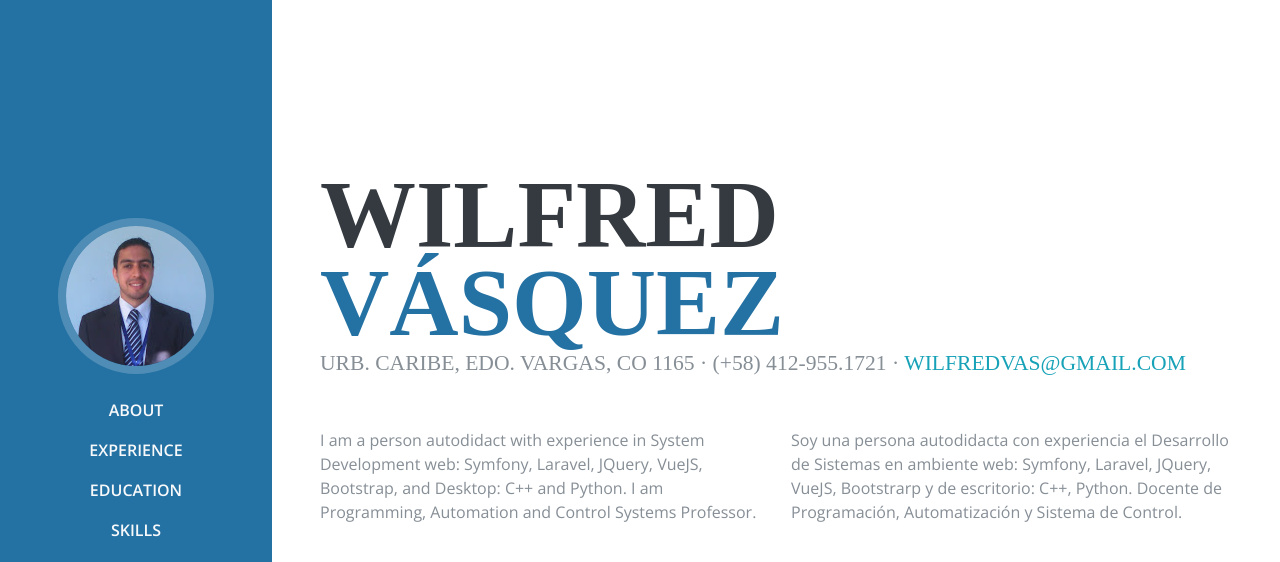
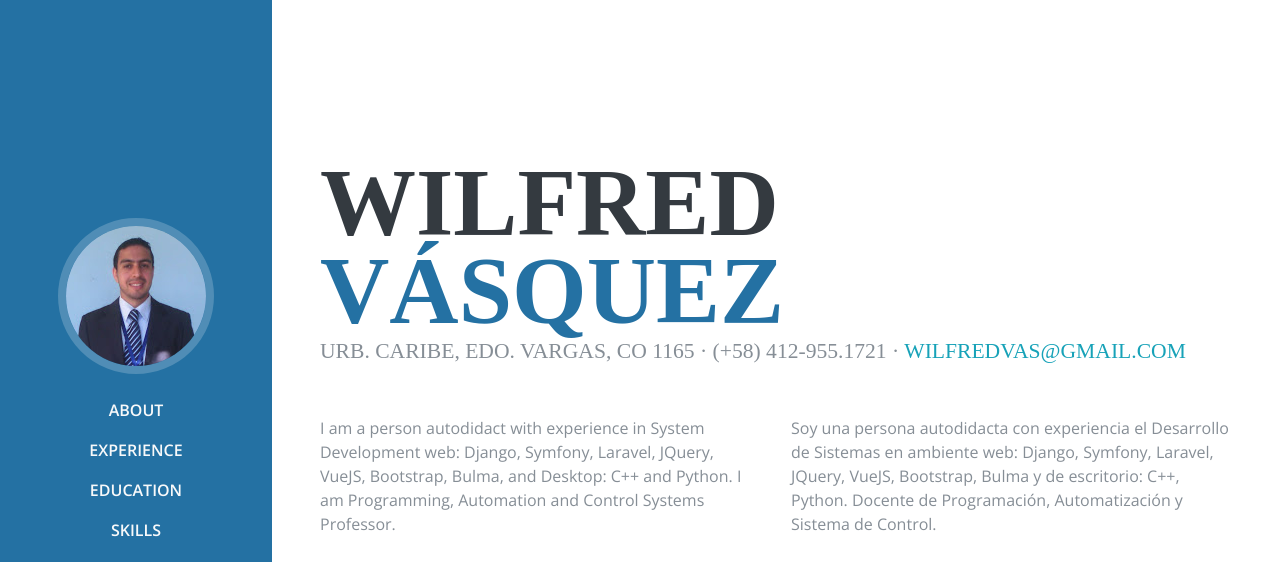
Before and after one commit to wilfredvasquez/wilfredvasquez.github.io, a plain HTML site: page index.html in a window 1280 px wide. Shown: the top 562 px of the page. Drawn offline with nearby package versions, Linux system fonts and the light colour scheme; a web font is replaced by a local one.

Commit message:
Se agrega como experiencia Django y Bulma Css en el resumen inicial

```diff
--- a/index.html
+++ b/index.html
@@ -75,10 +75,10 @@
           </div>
           <div class="row">
           	<div class="col-6">
-          		<p class="mb-5">I am a person autodidact with experience in System Development web: Symfony, Laravel, JQuery, VueJS, Bootstrap, and Desktop: C++ and Python. I am Programming, Automation and Control Systems  Professor.</p>
+          		<p class="mb-5">I am a person autodidact with experience in System Development web: Django, Symfony, Laravel, JQuery, VueJS, Bootstrap, Bulma, and Desktop: C++ and Python. I am Programming, Automation and Control Systems  Professor.</p>
           	</div>
           	<div class="col-6">
-          		<p class="mb-5">Soy una persona autodidacta con experiencia el Desarrollo de Sistemas en ambiente web: Symfony, Laravel, JQuery, VueJS, Bootstrarp y de escritorio: C++, Python. Docente de Programación, Automatización y Sistema de Control.</p>
+          		<p class="mb-5">Soy una persona autodidacta con experiencia el Desarrollo de Sistemas en ambiente web: Django, Symfony, Laravel, JQuery, VueJS, Bootstrap, Bulma y de escritorio: C++, Python. Docente de Programación, Automatización y Sistema de Control.</p>
           	</div>
       	  </div>
           <ul class="list-inline list-social-icons mb-0">
```
